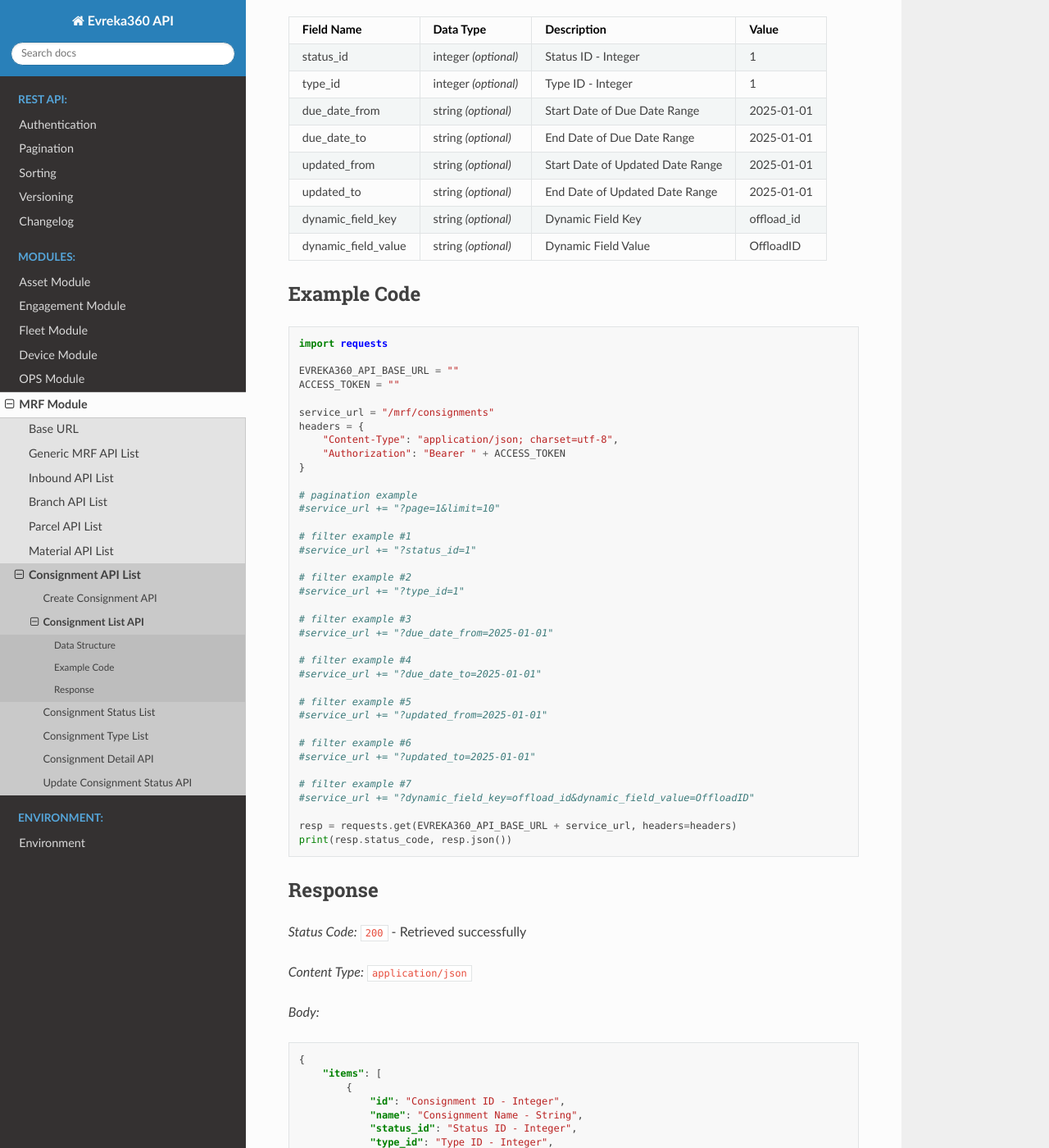
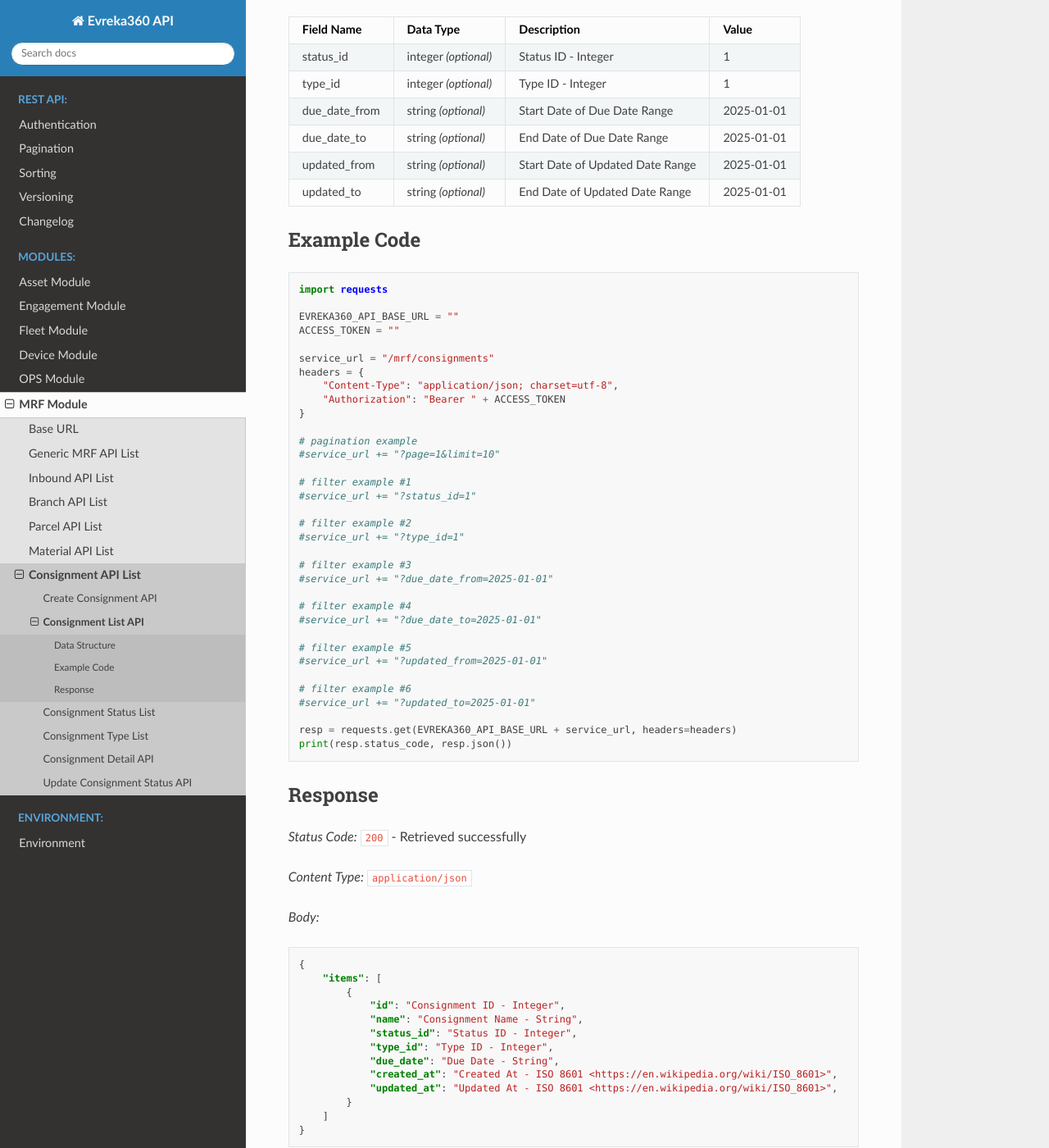
Before and after one commit to evrekadev/evreka-api-doc, a Sphinx documentation site: the page built from source/mrf/consignment/list.rst, in a window 1280 px wide and 1400 px high, scrolled down 255 px. Shown: the whole window at 82% size. Built offline with Sphinx 7.4.7 and the Read the Docs theme 3.1.0, drawn with Linux system fonts in a browser that asks for light colours; some of the changed text lies outside the part shown.

Commit message:
E360-20272: Consignment Improvement

```diff
--- a/source/mrf/consignment/list.rst
+++ b/source/mrf/consignment/list.rst
@@ -29,10 +29,6 @@ Data Structure
    | updated_from            | string *(optional)*                                          | Start Date of Updated Date Range                  | 2025-01-01                                            |
    +-------------------------+--------------------------------------------------------------+---------------------------------------------------+-------------------------------------------------------+
    | updated_to              | string *(optional)*                                          | End Date of Updated Date Range                    | 2025-01-01                                            |
-   +-------------------------+--------------------------------------------------------------+---------------------------------------------------+-------------------------------------------------------+
-   | dynamic_field_key       | string *(optional)*                                          | Dynamic Field Key                                 | offload_id                                            |
-   +-------------------------+--------------------------------------------------------------+---------------------------------------------------+-------------------------------------------------------+
-   | dynamic_field_value     | string *(optional)*                                          | Dynamic Field Value                               | OffloadID                                             |
    +-------------------------+--------------------------------------------------------------+---------------------------------------------------+-------------------------------------------------------+
 
 
@@ -73,9 +69,6 @@ Example Code
     # filter example #6
     #service_url += "?updated_to=2025-01-01"
 
-    # filter example #7
-    #service_url += "?dynamic_field_key=offload_id&dynamic_field_value=OffloadID"
-
     resp = requests.get(EVREKA360_API_BASE_URL + service_url, headers=headers)
     print(resp.status_code, resp.json())
 
@@ -101,9 +94,6 @@ Response
                 "due_date": "Due Date - String",
                 "created_at": "Created At - ISO 8601 <https://en.wikipedia.org/wiki/ISO_8601>",
                 "updated_at": "Updated At - ISO 8601 <https://en.wikipedia.org/wiki/ISO_8601>",
-                "dynamic": {
-                    "offload_id": "Offload ID - String"
-                }
             }
         ]
     }
```
